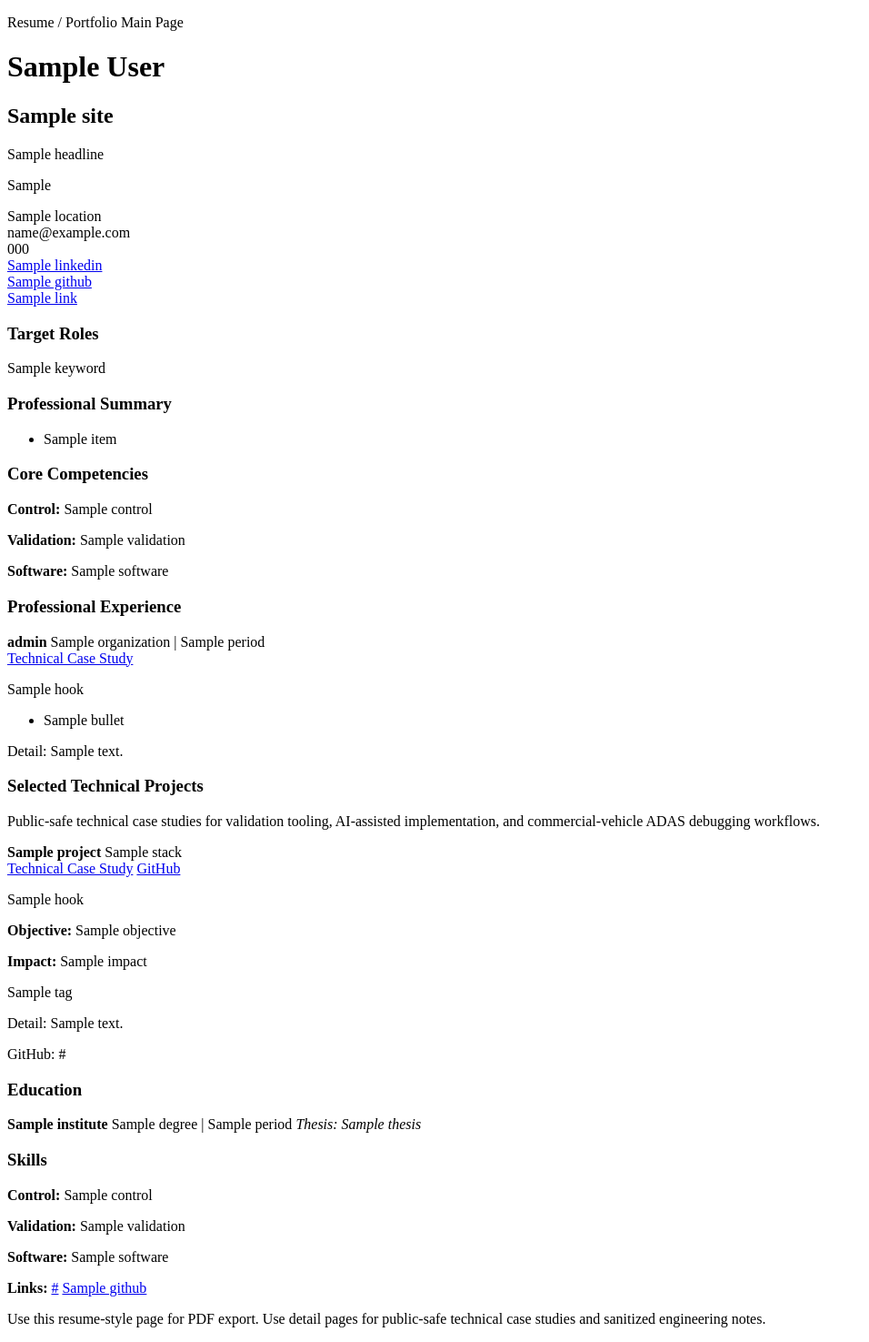
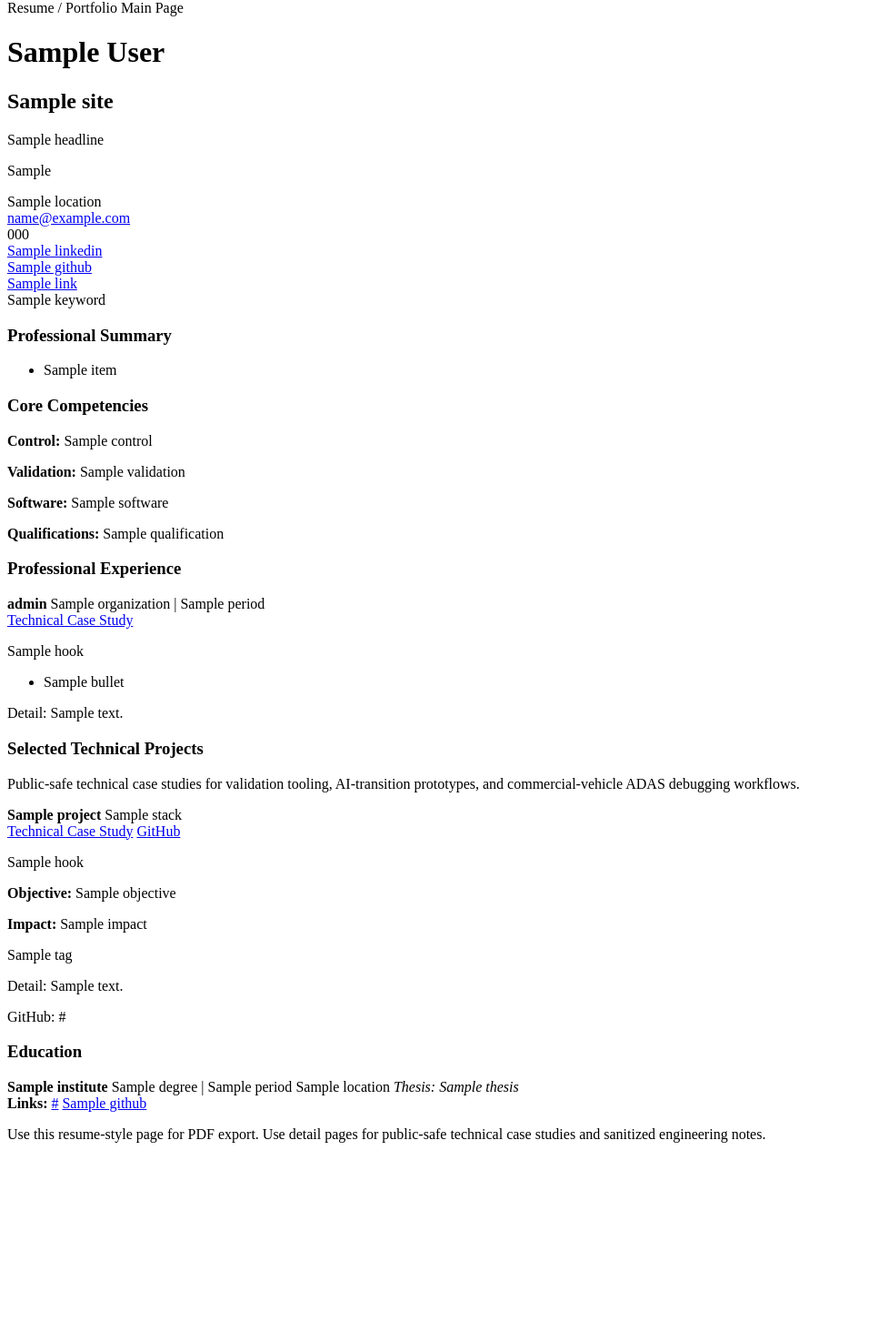
Before and after one commit to jwhwang91/jwhwang91.github.io, a Python web app: template Format/templates/index.html.j2 in a window 1280 px wide. Shown: the part 29-1504 px from the top of the page at 91% size, without its empty margins (0-956 px from the left). After the commit the page ends 1285 px from the top, so only its background shows below. Run offline with Jinja, Linux system fonts and the light colour scheme; the template is opened without the code that fills it: most values are stand-ins (such as "Sample title", 1, 10 or a date in 2020).

Commit message:
Deleted Skills section (repetitve reason); Added linkdin Link

```diff
--- a/Context/personal_info.yaml
+++ b/Context/personal_info.yaml
@@ -5,13 +5,12 @@
 name: "Jae Woong Hwang"
 display_name: "Jae Woong Hwang"
 location: "South Korea"
-
 email: "jwhwang91@gmail.com"
 phone: "+82-10-5775-1863"
 
 linkedin:
   label: "LinkedIn"
-  url: ""
+  url: "https://www.linkedin.com/in/jaewoong-hwang-a19b6a1ba/"
 
 github:
   label: "Portfolio Source"
--- a/Context/resume.yaml
+++ b/Context/resume.yaml
@@ -8,6 +8,7 @@ education:
     period: "2015.03 - 2017.08"
     location: "Daejeon, South Korea"
     thesis: "Controller Design for Motion Stabilization of a Turret on a Moving Platform"
+
 skills:
   control:
     - "Vehicle dynamics"
@@ -36,3 +37,6 @@ skills:
     - "ONNX"
     - "Validation toolchains"
     - "AI-transition platforms"
+  qualifications:
+    - "Korean Class 1 Large Vehicle Driver's License"
+    - "Korean Trailer Driver's License"
--- a/Format/templates/index.html.j2
+++ b/Format/templates/index.html.j2
@@ -1,45 +1,42 @@
 {% extends "base.html.j2" %}
-
 {% block body_class %}resume-page{% endblock %}
-
 {% block body %}
-
-<main class="resume-sheet">
-
-  <header class="resume-header" id="resume">
-
+<main class="resume-sheet" id="resume">
+  <header class="resume-header">
     <div>
-      <p class="eyebrow">Resume / Portfolio Main Page</p>
+      <div class="eyebrow">Resume / Portfolio Main Page</div>
       <h1>{{ personal.display_name | default(site.name) }}</h1>
       <h2>{{ site.title }}</h2>
       <p class="headline">{{ site.headline }}</p>
       <p class="one-liner">{{ site.one_liner }}</p>
     </div>
-
-    <div class="contact-box">
-      <div>{{ personal.location }}</div>
-      <div>{{ personal.email }}</div>
-      <div>{{ personal.phone }}</div>
-      {% if personal.linkedin.url %}<div><a href="{{ personal.linkedin.url }}" target="_blank">{{ personal.linkedin.label }}</a></div>{% endif %}
-      {% if personal.github.url %}<div><a href="{{ personal.github.url }}" target="_blank">{{ personal.github.label }}</a></div>{% endif %}
+    <aside class="contact-box" aria-label="Contact information">
+      {% if personal.location %}<div>{{ personal.location }}</div>{% endif %}
+      {% if personal.email %}<div><a href="mailto:{{ personal.email }}">{{ personal.email }}</a></div>{% endif %}
+      {% if personal.phone %}<div>{{ personal.phone }}</div>{% endif %}
+      {% if personal.linkedin.url %}
+        <div><a href="{{ personal.linkedin.url }}" target="_blank" rel="noopener noreferrer">{{ personal.linkedin.label }}</a></div>
+      {% endif %}
+      {% if personal.github.url %}
+        <div><a href="{{ personal.github.url }}" target="_blank" rel="noopener noreferrer">{{ personal.github.label }}</a></div>
+      {% endif %}
       {% for link in personal.optional_links %}
         {% if link.url %}
-      <div><a href="{{ link.url }}" target="_blank">{{ link.label }}</a></div>
+          <div><a href="{{ link.url }}" target="_blank" rel="noopener noreferrer">{{ link.label }}</a></div>
         {% endif %}
       {% endfor %}
-    </div>
-
+    </aside>
   </header>
 
-  <section class="notion-block">
-    <h3>Target Roles</h3>
-    <div class="keyword-strip">
+  {% if site.keywords %}
+  <section class="keyword-strip" aria-label="Target roles and keywords">
     {% for keyword in site.keywords %}
       <span>{{ keyword }}</span>
     {% endfor %}
-    </div>
   </section>
+  {% endif %}
 
+  {% if site.main_focus %}
   <section class="notion-block">
     <h3>Professional Summary</h3>
     <ul class="tight-list">
@@ -48,12 +45,22 @@
       {% endfor %}
     </ul>
   </section>
+  {% endif %}
 
   <section class="notion-block">
     <h3>Core Competencies</h3>
+    {% if resume.skills.control %}
       <p><strong>Control:</strong> {{ resume.skills.control | join(" / ") }}</p>
+    {% endif %}
+    {% if resume.skills.validation %}
       <p><strong>Validation:</strong> {{ resume.skills.validation | join(" / ") }}</p>
+    {% endif %}
+    {% if resume.skills.software %}
       <p><strong>Software:</strong> {{ resume.skills.software | join(" / ") }}</p>
+    {% endif %}
+    {% if resume.skills.qualifications %}
+      <p><strong>Qualifications:</strong> {{ resume.skills.qualifications | join(" / ") }}</p>
+    {% endif %}
   </section>
 
   <section class="notion-block" id="experience">
@@ -66,25 +73,31 @@
             <strong>{{ exp.role }}</strong>
             <span>{{ exp.organization }} | {{ exp.period }}</span>
           </div>
-          <a href="{{ exp.detail_output }}" class="detail-link no-print">Technical Case Study</a>
+          {% if exp.detail_output %}
+          <div class="entry-actions no-print">
+            <a class="detail-link" href="{{ exp.detail_output }}">Technical Case Study</a>
           </div>
-
-        <p class="hook">{{ exp.hook }}</p>
+          {% endif %}
+        </div>
+        {% if exp.hook %}<p class="hook">{{ exp.hook }}</p>{% endif %}
+        {% if exp.bullets %}
         <ul>
           {% for bullet in exp.bullets %}
             <li>{{ bullet }}</li>
           {% endfor %}
         </ul>
-        <p class="print-url print-only">Detail: {{ exp.detail_output }}</p>
+        {% endif %}
+        {% if exp.detail_output %}
+          <p class="print-only">Detail: {{ exp.detail_output }}</p>
+        {% endif %}
       </article>
       {% endfor %}
     </div>
   </section>
 
-  <section class="notion-block" id="toolchains">
+  <section class="narrative-block" id="toolchains">
     <h3>Selected Technical Projects</h3>
-    <p class="section-note">Public-safe technical case studies for validation tooling, AI-assisted implementation, and commercial-vehicle ADAS debugging workflows.</p>
-
+    <p class="section-note">Public-safe technical case studies for validation tooling, AI-transition prototypes, and commercial-vehicle ADAS debugging workflows.</p>
     <div class="toolchain-list">
       {% for project in toolchains %}
       <article class="toolchain-card">
@@ -93,65 +106,61 @@
             <strong>{{ project.title }}</strong>
             <span>{{ project.stack }}</span>
           </div>
-
           <div class="entry-actions no-print">
-            <a href="{{ project.detail_output }}" class="detail-link">Technical Case Study</a>
+            {% if project.detail_output %}
+              <a class="detail-link" href="{{ project.detail_output }}">Technical Case Study</a>
+            {% endif %}
             {% if project.repo_url %}
-            <a href="{{ project.repo_url }}" class="detail-link mock-link" target="_blank" rel="noopener noreferrer">GitHub</a>
+              <a class="detail-link mock-link" href="{{ project.repo_url }}" target="_blank" rel="noopener noreferrer">GitHub</a>
             {% endif %}
           </div>
         </div>
-
-        <p class="hook">{{ project.hook }}</p>
+        {% if project.hook %}<p class="hook">{{ project.hook }}</p>{% endif %}
         <div class="objective-impact">
-          <p><b>Objective:</b> {{ project.objective }}</p>
-          <p><b>Impact:</b> {{ project.impact }}</p>
+          {% if project.objective %}<p><strong>Objective:</strong> {{ project.objective }}</p>{% endif %}
+          {% if project.impact %}<p><strong>Impact:</strong> {{ project.impact }}</p>{% endif %}
         </div>
-
+        {% if project.tags %}
         <div class="tag-row">
           {% for tag in project.tags %}
             <span>{{ tag }}</span>
           {% endfor %}
         </div>
-
-        <p class="print-url print-only">Detail: {{ project.detail_output }}</p>
-        {% if project.repo_url %}
-        <p class="print-url print-only">GitHub: {{ project.repo_url }}</p>
         {% endif %}
+        <div class="print-only">
+          {% if project.detail_output %}<p>Detail: {{ project.detail_output }}</p>{% endif %}
+          {% if project.repo_url %}<p>GitHub: {{ project.repo_url }}</p>{% endif %}
+        </div>
       </article>
       {% endfor %}
     </div>
   </section>
 
-  <section class="two-col">
-    <div class="notion-block">
+  {% if resume.education %}
+  <section class="notion-block">
     <h3>Education</h3>
+    <div class="two-col">
       {% for edu in resume.education %}
       <div class="mini-entry">
         <strong>{{ edu.institute }}</strong>
         <span>{{ edu.degree }} | {{ edu.period }}</span>
-        {% if edu.thesis %}
-        <em>Thesis: {{ edu.thesis }}</em>
-        {% endif %}
+        {% if edu.location %}<span>{{ edu.location }}</span>{% endif %}
+        {% if edu.thesis %}<em>Thesis: {{ edu.thesis }}</em>{% endif %}
       </div>
       {% endfor %}
     </div>
-
-    <div class="notion-block">
-      <h3>Skills</h3>
-      <p><strong>Control:</strong> {{ resume.skills.control | join(" / ") }}</p>
-      <p><strong>Validation:</strong> {{ resume.skills.validation | join(" / ") }}</p>
-      <p><strong>Software:</strong> {{ resume.skills.software | join(" / ") }}</p>
-    </div>
   </section>
+  {% endif %}
 
   <section class="footer-cta">
     <strong>Links:</strong>
-    <span><a href="{{ personal.portfolio.url }}" target="_blank">{{ personal.portfolio.url }}</a></span>
-    {% if personal.github.url %}<span><a href="{{ personal.github.url }}" target="_blank">{{ personal.github.label }}</a></span>{% endif %}
+    {% if personal.portfolio.url %}
+      <span><a href="{{ personal.portfolio.url }}" target="_blank" rel="noopener noreferrer">{{ personal.portfolio.url }}</a></span>
+    {% endif %}
+    {% if personal.github.url %}
+      <span><a href="{{ personal.github.url }}" target="_blank" rel="noopener noreferrer">{{ personal.github.label }}</a></span>
+    {% endif %}
     <p>Use this resume-style page for PDF export. Use detail pages for public-safe technical case studies and sanitized engineering notes.</p>
   </section>
-
 </main>
-
 {% endblock %}
```
Also changed, not shown: dist/index.html (+51 -90 lines). Lines whose indentation alone changed are shown as unchanged.
